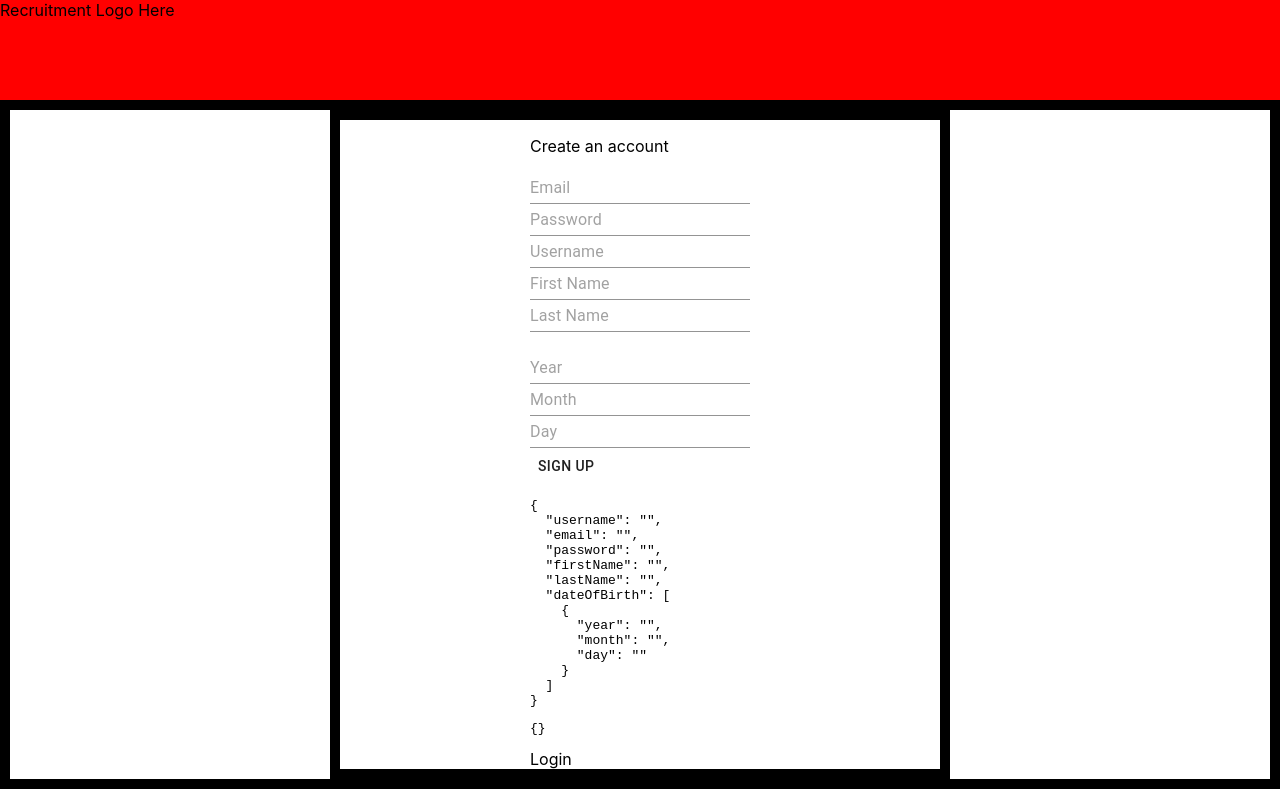
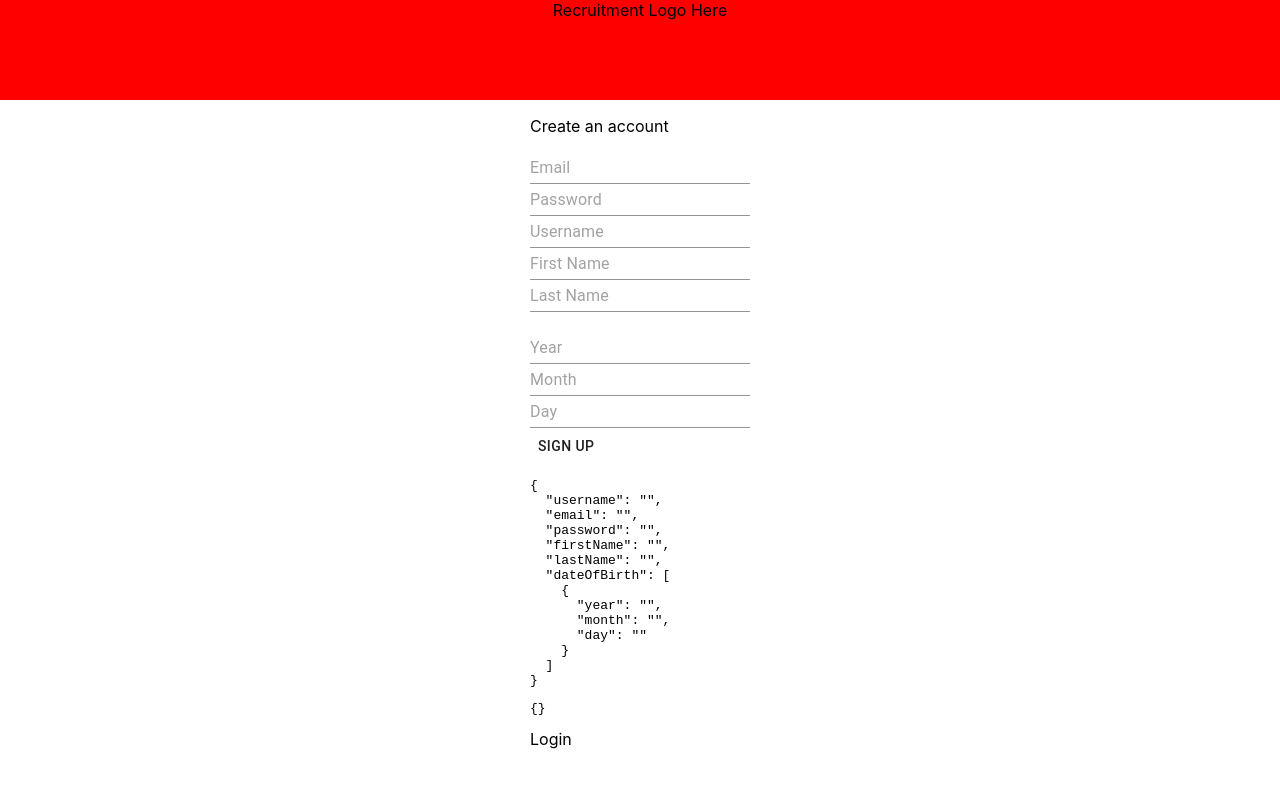
Before and after one commit to Bash-ton/ReactExpress_RecruitmentApp, a React (Create React App) app in the folder client/: page / in a window 1280 px wide. Built offline with nearby package versions, Linux system fonts and the light colour scheme.

Commit message:
all center

```diff
--- a/client/src/Views/AdminApplications.js
+++ b/client/src/Views/AdminApplications.js
@@ -5,7 +5,7 @@ import ApplicationList from "./ApplicationList";
 import {useSelector} from "react-redux";
 import Loader from "react-loader-spinner";
 import { useHistory } from 'react-router-dom';
-
+import "./css/Header.css";
 /**
  * Handles the admin page.
  * A logged in admin may go through all applications and sort by skills
@@ -37,11 +37,11 @@ const AdminApplications = ({apiCall}) => {
 
 
     return (
-    <div>
+    <div className="outer-wrapper">
         {isLoading? <Loader visible={isLoading} type="TailSpin" color="#00BFFF" height={80} width={80}/>:
-        <div>
+        <div >
             {(role === "admin") && (isLoggedIn === true)
-                ? <div>
+                ? <div  >
                     <Formik
                         initialValues={{
 
--- a/client/src/Views/Authentication.js
+++ b/client/src/Views/Authentication.js
@@ -7,6 +7,7 @@ import {signIn} from "../Model/Redux/Actions/AuthActions";
 import "./css/login-signup.css";
 import Loader from "react-loader-spinner";
 import { useHistory } from 'react-router-dom';
+
 
 //TODO remove the <Pre-tags> when done testing
 
--- a/client/src/Views/ErrorPages.js
+++ b/client/src/Views/ErrorPages.js
@@ -2,12 +2,13 @@ import React from 'react';
 import { Link } from "react-router-dom";
 import {useDispatch, useSelector} from "react-redux";
 import {signOut} from "../Model/Redux/Actions/AuthActions";
+import "./css/Header.css";
 /**
  * View presented when API error occurs.
  * @returns {JSX} graphical view
  */
 export const Page404 = () => (
-    <div>
+    <div className="error">
         <h1>404 Error</h1>
         <p>The requested URL was not found on this server.</p>
         <Link to="/"><button type="button">back to main app</button></Link>
@@ -22,7 +23,7 @@ export const Page404 = () => (
 export const Page401 = () => {
     const dispatch = useDispatch();
     return (
-        <div>
+        <div className="error">
             <h1>401 Error</h1>
             <p>Unauthorized access.</p>
             <Link to="/"><button type="button" onClick={()=> dispatch(signOut())}>back to main app</button></Link>
@@ -34,7 +35,7 @@ export const Page401 = () => {
  * @returns {JSX} graphical view
  */
 export const Page500 = () => (
-    <div>
+    <div className="error">
         <h1>500 Error</h1>
         <p>Server encountered a internal error and cannot handle the request.</p>
         <Link to="/"><button type="button">back to main app</button></Link>
@@ -45,7 +46,7 @@ export const Page500 = () => (
  * @returns {JSX} graphical view
  */
 export const Page501 = () => (
-    <div>
+    <div className="error">
         <h1>501 Error</h1>
         <p>Server encountered a error and currently cannot handle the request.</p>
         <Link to="/"><button type="button">back to main app</button></Link>
@@ -56,7 +57,7 @@ export const Page501 = () => (
  * @returns {JSX} graphical view
  */
 export const Page503 = () => (
-    <div>
+    <div className="error">
         <h1>503 Error</h1>
         <p>Server encountered a error and currently cannot handle the request.</p>
         <Link to="/"><button type="button">back to main app</button></Link>
--- a/client/src/Views/Expertise.js
+++ b/client/src/Views/Expertise.js
@@ -1,5 +1,6 @@
 import React, {useEffect, useState} from "react";
 import {useSelector} from "react-redux";
+import "./css/Header.css";
 import { useHistory } from 'react-router-dom';
 
 /**
@@ -68,7 +69,7 @@ function Expertise({model, apiCall}) {
     const instance = apiCall.apiAxios();
 
     return (
-        <div>
+        <div className="outer-wrapper">
             {((role === "client") && (isLoggedIn === true)) ?
                 <div>
                     {!hasApplication ?
--- a/client/src/Views/css/ApplicationList.css
+++ b/client/src/Views/css/ApplicationList.css
@@ -8,7 +8,6 @@
 
 
 }
-
 
 .content-table{
 
--- a/client/src/Views/css/Header.css
+++ b/client/src/Views/css/Header.css
@@ -1,4 +1,17 @@
 .Header-wrapper{
     background-color: red;
     height: 100px;
+    text-align: center;
 }
+.authButton{
+    margin-top: 10px;
+}
+.outer-wrapper{
+    display: flex;
+    justify-content: center;
+}
+
+.error{
+    text-align: center;
+    margin-top: 30%;
+}
--- a/client/src/Views/css/login-signup.css
+++ b/client/src/Views/css/login-signup.css
@@ -1,15 +1,12 @@
 .outer-wrapper{
-    border: 10px;
+
     display: flex;
   justify-content: center;
-    border-style: solid;
+
 
 }
-
 .inner-wrapper{
     width: 600px;
-    border: 10px;
-    border-style: solid;
     display: flex;
     justify-content: center;
 }
```
Also changed, not shown: 15 other files (tests, documents, lock files or other folders).
